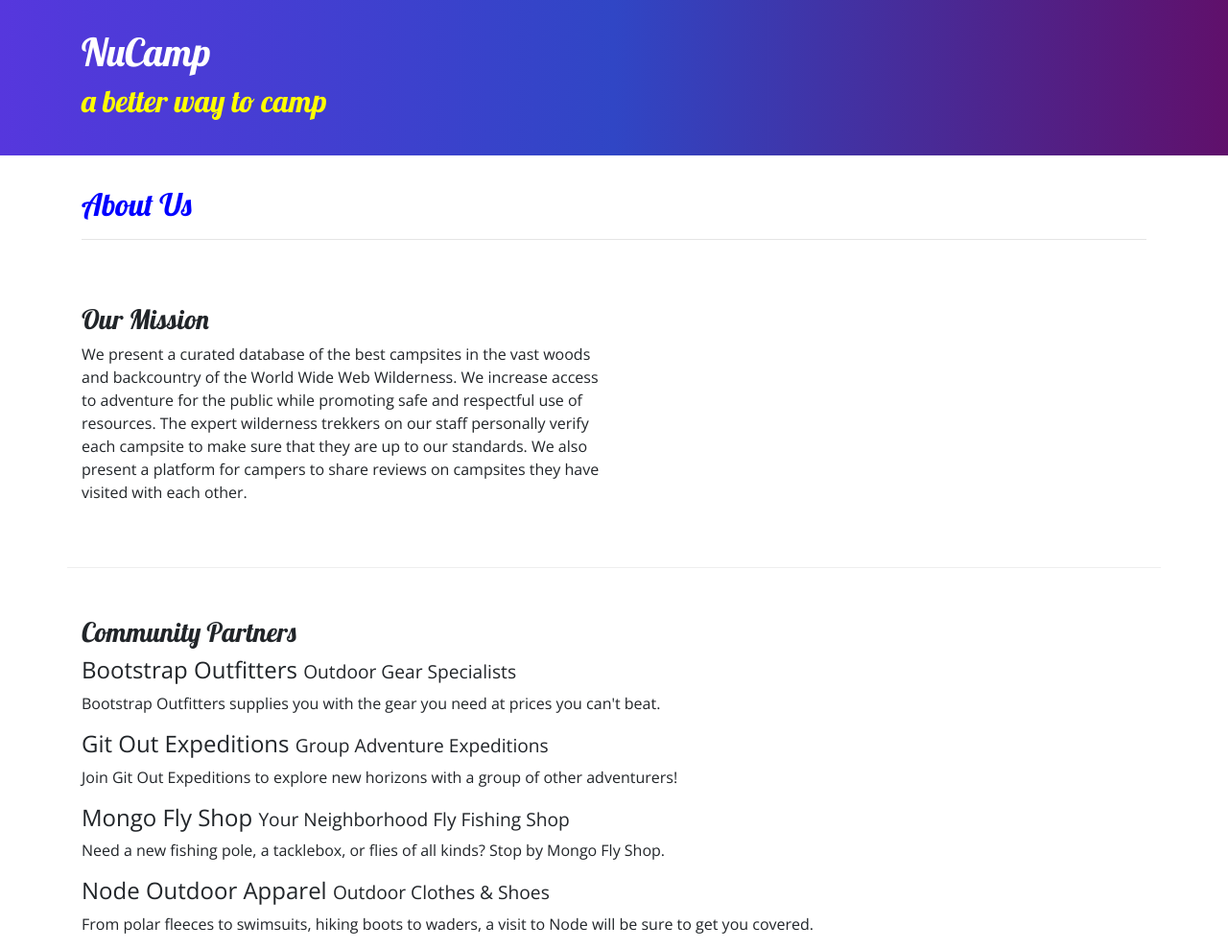
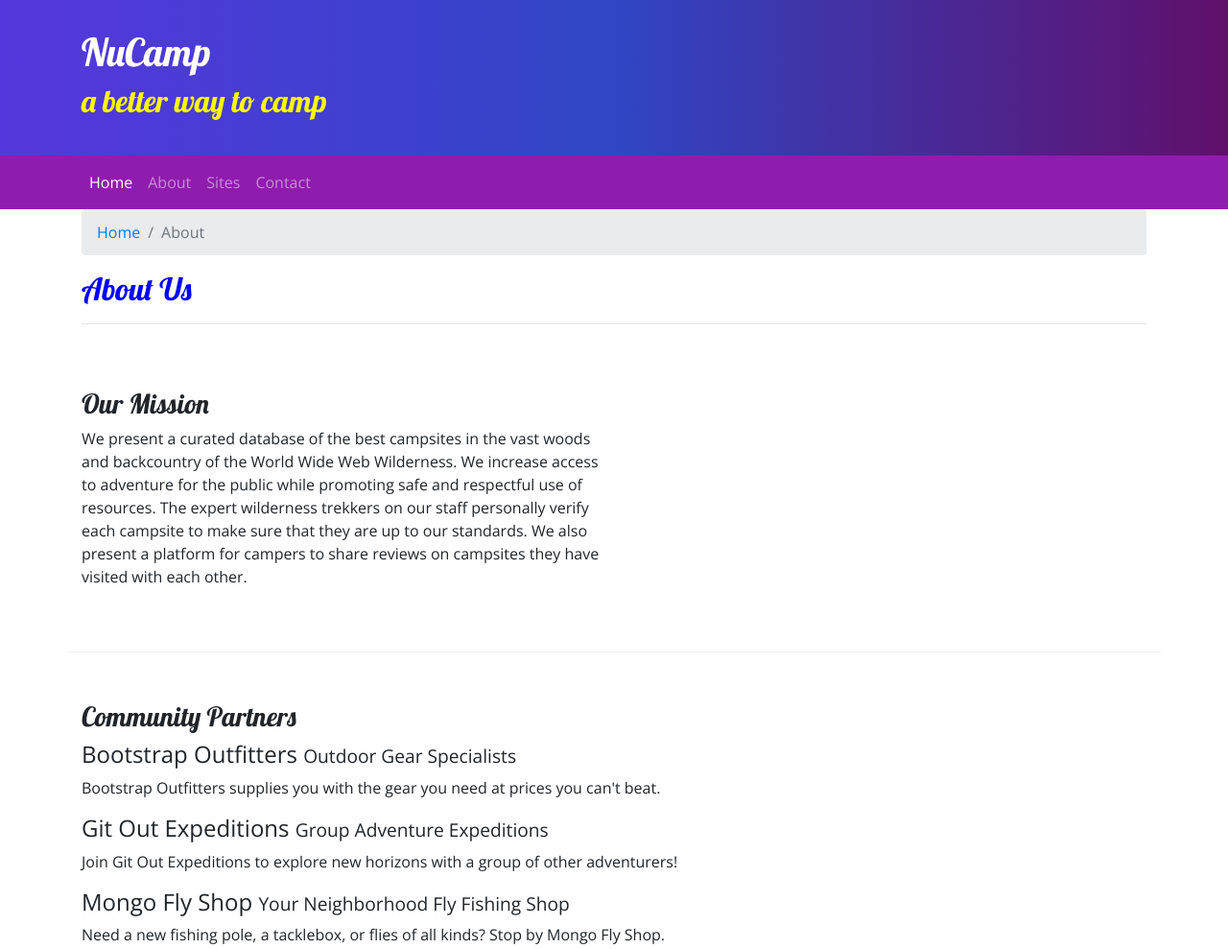
Before and after one commit to Gogsii/react-bootstrap-app, a website: page aboutus.html in a window 1280 px wide. Shown: the top 989 px of the page at 96% size. Drawn offline with nearby package versions, Linux system fonts and the light colour scheme.

Commit message:
"Navbar and Breadcrumbs"

```diff
--- a/aboutus.html
+++ b/aboutus.html
@@ -29,9 +29,29 @@
         </div>
     </header>
 
+    <nav class="navbar navbar-expand-sm navbar-dark sticky-top">
+        <button class="navbar-toggler ml-auto" type="button" data-toggle="collapse" data-target="#nucampNavbar">
+            <span class="navbar-toggler-icon"></span>
+        </button>
+        <div class="collapse navbar-collapse" id="nucampNavbar">
+            <div class="container">
+                <ul class="navbar-nav">
+                    <li class="nav-item active"><a class="nav-link" href="index.html">Home</a></li>
+                    <li class="nav-item"><a class="nav-link" href="aboutus.html">About</a></li>
+                    <li class="nav-item"><a class="nav-link" href="#">Sites</a></li>
+                    <li class="nav-item"><a class="nav-link" href="#">Contact</a></li>
+                </ul>
+            </div>
+        </div>
+    </nav>
+
     <div class="container">
         <div class="row">
             <div class="col">
+                <ol class="breadcrumb">
+                    <li class="breadcrumb-item"><a href="index.html">Home</a></li>
+                    <li class="breadcrumb-item active">About</li>
+                </ol>
                <h2>About Us</h2>
                <hr />
             </div>
--- a/css/styles.css
+++ b/css/styles.css
@@ -23,6 +23,7 @@ footer {
     padding: 30px;
     background-image: linear-gradient(to right, #5637DD, #3046C5, #60106B);
     color: white;
+    margin: 0;
 }
 
 .row-content {
@@ -30,3 +31,7 @@ footer {
     border-bottom: 1px ridge;
     min-height: 200px;
 }
+
+.navbar {
+    background-color: #901CAD;
+}
```
Also changed, not shown: index.html (+16 -0 lines).
